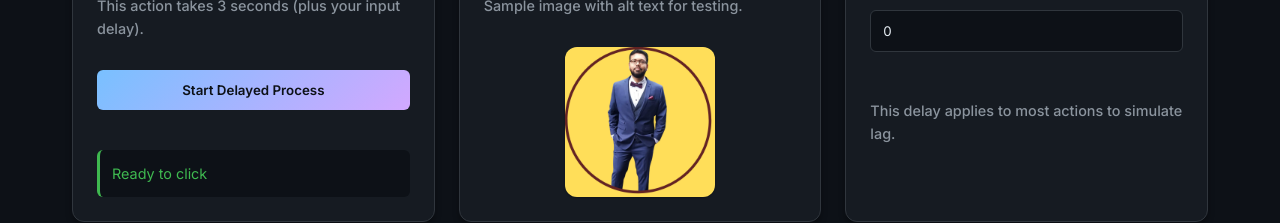
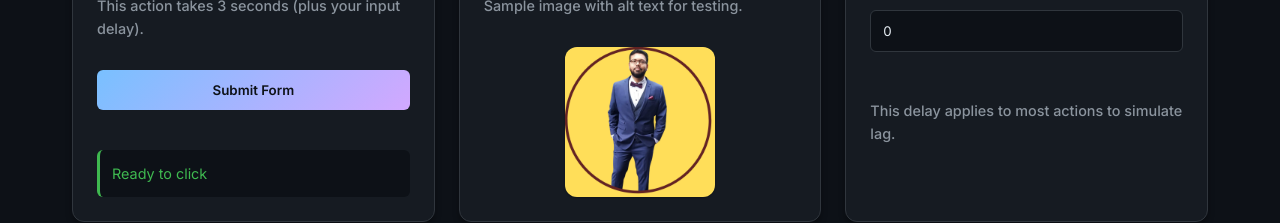
Before and after one commit to Animesh66/demo-ui-actions-perform, a React (Vite) app: page /home in a window 1280 px wide. Shown: the part 4083-4306 px from the top of the page. Built offline with nearby package versions, Linux system fonts and the light colour scheme.

Commit message:
Updated the status with correct details.

```diff
--- a/src/App.jsx
+++ b/src/App.jsx
@@ -457,9 +457,9 @@ const HomePlayground = () => {
   }
 
   const handleDelayedAction = () => {
-    updateMessage('delayed', 'Action Started... Wait...')
+    updateMessage('delayed', 'Submitting the form please wait this may take some time')
     setTimeout(() => {
-      updateMessage('delayed', 'Delayed Action Finished!')
+      updateMessage('delayed', 'Form Submitted successfully')
     }, 3000 + (delay * 1000)) // Base 3s + user delay
   }
 
@@ -1155,7 +1155,7 @@ const HomePlayground = () => {
             className="btn btn-primary"
             onClick={handleDelayedAction}
           >
-            Start Delayed Process
+            Submit Form
           </button>
           <div className="message-area" id="delayed-msg">{actionMessage.delayed}</div>
         </div>
```
